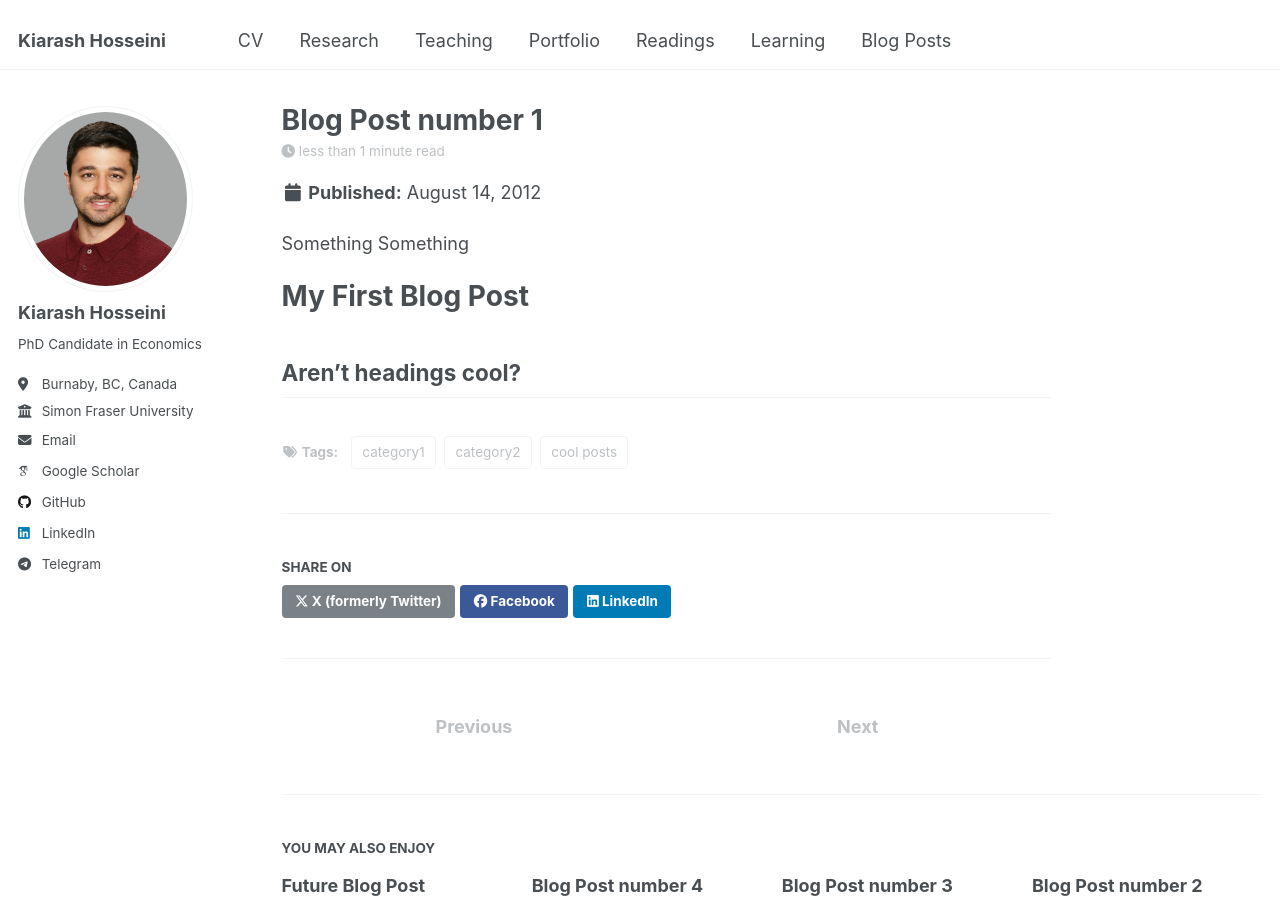
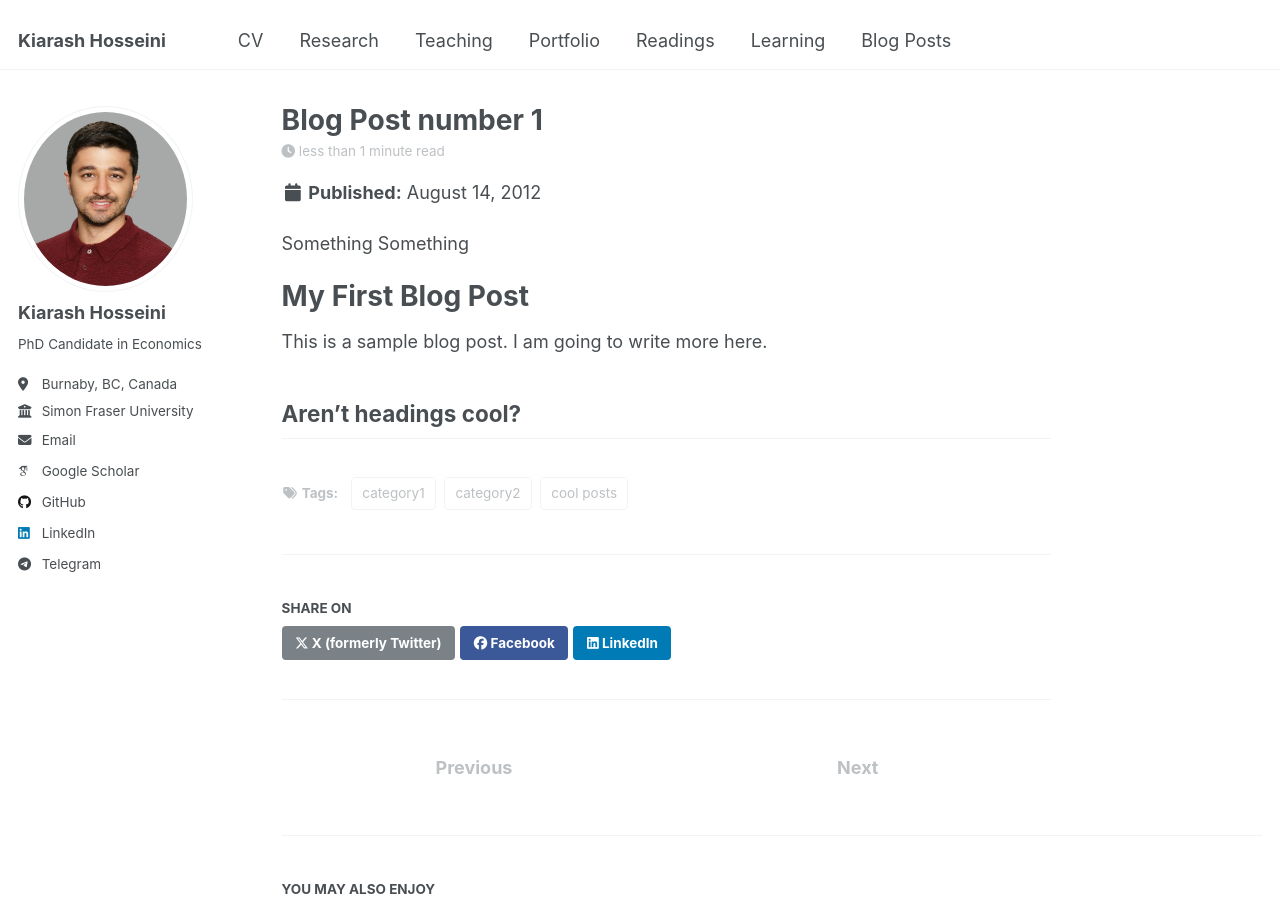
Before and after one commit to k-hosseini/k-hosseini.github.io, a Jekyll site: the page built from _posts/2012-08-14-blog-post-1.md, in a window 1280 px wide and 900 px high. Built offline with Jekyll 4.4.1, drawn with Linux system fonts in a browser that asks for light colours; some web fonts are replaced.

Commit message:
Update 2012-08-14-blog-post-1.md

```diff
--- a/_posts/2012-08-14-blog-post-1.md
+++ b/_posts/2012-08-14-blog-post-1.md
@@ -12,5 +12,7 @@ Something Something
 My First Blog Post
 ======
 
+This is a sample blog post. I am going to write more here.
+
 Aren't headings cool?
 ------
```
